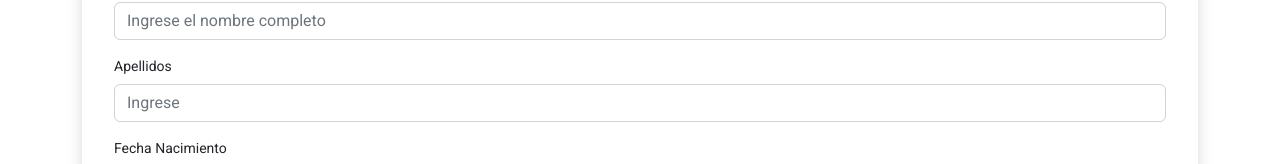
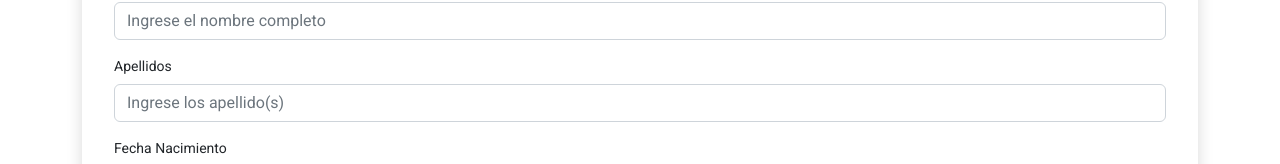
Before and after one commit to satelit0/ssril-test, an Angular app: page /app/employee in a window 1280 px wide. Shown: the part 309-473 px from the top of the page. Built offline with nearby package versions, Linux system fonts and the light colour scheme; no server answers.

Commit message:
fix in placeholder

```diff
--- a/src/app/employee/employee.component.html
+++ b/src/app/employee/employee.component.html
@@ -25,7 +25,7 @@
           <div class="mb-3">
             <label for="last_name" class="form-label">Apellidos</label>
             <input class="form-control" type="text" placeholder="Ingrese los apellido(s)" name="last_name"
-              placeholder="Ingrese" formControlName="last_name">
+               formControlName="last_name">
           </div>
           <div class="mb-3">
             <label for="date_of_birth" class="form-label">Fecha Nacimiento</label>
```
